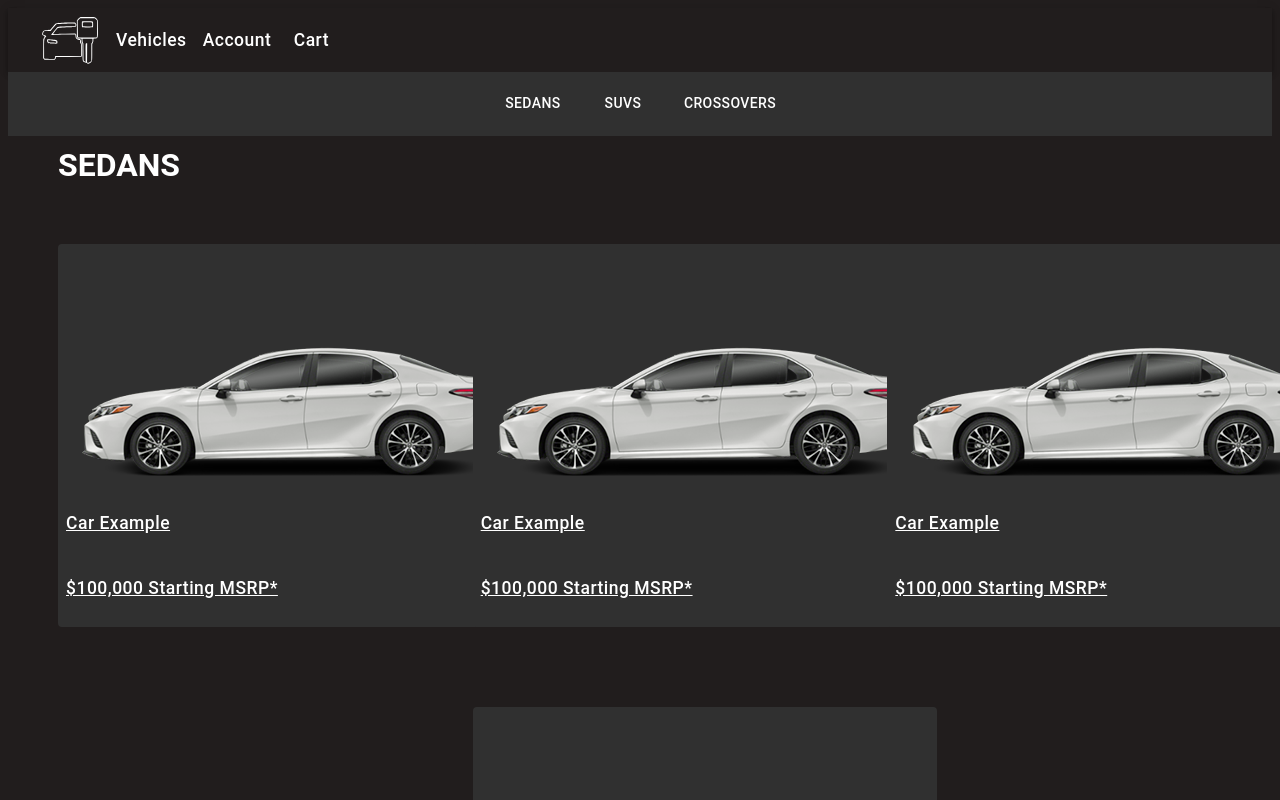
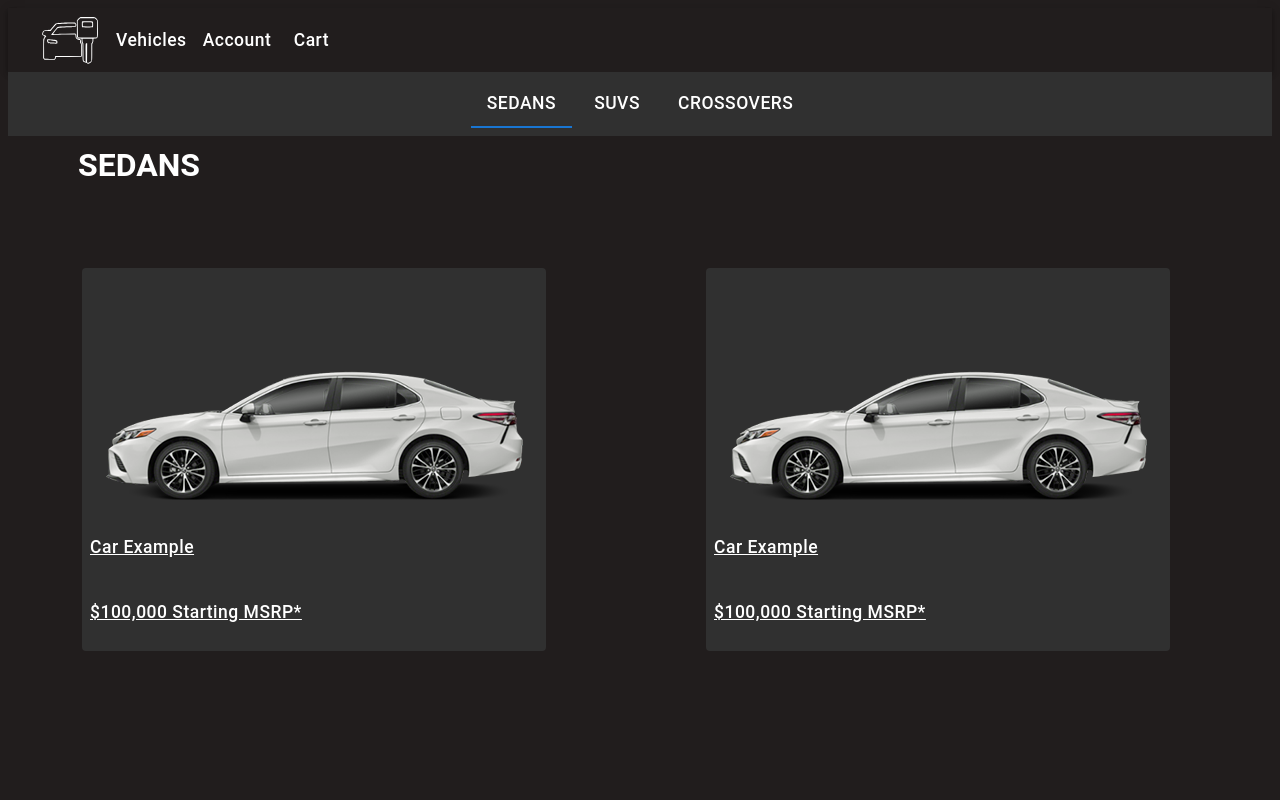
Before and after one commit to evanharr/SuperSimple3444, a React (Create React App) app: page /vehicle-page in a window 1280 px wide. Shown: the top 800 px of the page. Built offline with nearby package versions, Linux system fonts and the light colour scheme.

Commit message:
Added tabs to Vehicle page and made it so grid adjusts to screen.

```diff
--- a/src/Styles/MUIStyle.js
+++ b/src/Styles/MUIStyle.js
@@ -1,5 +1,5 @@
 import { createTheme, styled } from '@mui/material/styles';
-import { TextField, Button } from '@mui/material';
+import { TextField, Button, Tab } from '@mui/material';
 
 //Keeping styles for MUI components here so they can be used for different functions
 //Taken from Login.js
@@ -31,6 +31,13 @@ export const VehicleButton = styled(Button)({
   color:'white',
   justifyItems:'left',
   backgroundColor: '#303030'
+})
+
+export const BoldTab = styled(Tab)({
+  fontWeight: 'medium',
+  fontFamily: 'Roboto, sans-serif',
+  fontSize: 17.5,
+  textTransform: 'none'
 })
 
 //Sets textfield to white
--- a/src/Vehicles.jsx
+++ b/src/Vehicles.jsx
@@ -1,7 +1,8 @@
-import {React} from 'react';
-import { Box, Grid, Tabs, Tab } from '@mui/material';
+import React from 'react';
+import { Box, Grid, Tabs, Typography } from '@mui/material';
 import './Styles/style.css'
-import {VehicleButton } from './Styles/MUIStyle.js'
+import {VehicleButton, BoldTab } from './Styles/MUIStyle.js'
+import PropTypes from 'prop-types';
 import TrimPic from './Images/Trim.png'
 import { Link } from 'react-router-dom'
 
@@ -9,47 +10,107 @@ import { Link } from 'react-router-dom'
 function VehicleEntry()
 {
   return(
+    <Grid item xs="auto">
     <Link style={{color: 'white'}} to="/car-configuration">
       <VehicleButton sx={{ display: 'grid' }}>
-        <img src={TrimPic}></img>
+        <img src={TrimPic} alt="Car button"></img>
         <p>Car Example</p>
         <p> $100,000 Starting MSRP*</p>
       </VehicleButton>
     </Link>
+    </Grid>
   )
 }
 
+//Functions TabPanel and a11yProps were copied from MUI Tab example
+function TabPanel(props) {
+  const { children, value, index, ...other } = props;
+
+  return (
+    <div
+      role="tabpanel"
+      hidden={value !== index}
+      id={`simple-tabpanel-${index}`}
+      aria-labelledby={`simple-tab-${index}`}
+      {...other}
+    >
+      {value === index && (
+        <Box sx={{ p: 3 }}>
+          <Typography>{children}</Typography>
+        </Box>
+      )}
+    </div>
+  );
+}
+
+TabPanel.propTypes = {
+  children: PropTypes.node,
+  index: PropTypes.number.isRequired,
+  value: PropTypes.number.isRequired,
+};
+
+function a11yProps(index) {
+  return {
+    id: `simple-tab-${index}`,
+    'aria-controls': `simple-tabpanel-${index}`,
+  };
+}
+
 export default function Vehicles(){
+  const [value, setValue] = React.useState(0);
+
+  const handleChange = (event, newValue) => {
+    setValue(newValue);
+  };
+
     return(
         <Box>
-        <Tabs sx={{backgroundColor: '#303030', p:1 }} centered>
-                <Tab style={{color:'white'}} className='boldText' size="large" label="SEDANS" value="1"></Tab>
-                <Tab style={{color:'white'}} className='boldText' size="large" label="SUVS" value="2"></Tab>
-                <Tab style={{color:'white'}} className='boldText' size="large" label="CROSSOVERS" value="3"></Tab>
+        <Tabs value={value} onChange={handleChange} sx={{backgroundColor: '#303030', p:1 }} centered>
+                <BoldTab style={{color:'white'}} label="SEDANS" {...a11yProps(0)} />
+                <BoldTab style={{color:'white'}} label="SUVS" {...a11yProps(1)} />
+                <BoldTab style={{color:'white'}} label="CROSSOVERS" {...a11yProps(2)} />
         </Tabs>
 
-        <h1 className='boldText' style={{margin:'10px 10px 10px 50px'}}>SEDANS</h1>
+        <h1 className='boldText' style={{margin:'10px 70px'}}>SEDANS</h1>
 
+
+          <TabPanel value={value} index={0}>
             <Grid container
-        justifyContent="center"
+            justifyContent="left"
             alignItems="center"
             justify="center"
-        spacing={10}
+            spacing={20}
             style={{padding:50}}
             >
-          <Grid item xs={4}>
+              <VehicleEntry/>
+              <VehicleEntry/>
+              <VehicleEntry/>
               <VehicleEntry/>
             </Grid>
-          <Grid item xs={4}>
+          </TabPanel>
+          <TabPanel value={value} index={1}>
+            <Grid container
+            justifyContent="left"
+            alignItems="center"
+            justify="center"
+            spacing={20}
+            style={{padding:50}}
+            >
+              <VehicleEntry/>
               <VehicleEntry/>
              </Grid>
-          <Grid item xs={4}>
+          </TabPanel>
+          <TabPanel value={value} index={2}>
+            <Grid container
+            justifyContent="left"
+            alignItems="center"
+            justify="center"
+            spacing={20}
+            style={{padding:50}}
+            >
               <VehicleEntry/>
              </Grid>
-          <Grid item xs={4}>
-            <VehicleEntry/>
-          </Grid>
-        </Grid>
+          </TabPanel>
         </Box>
-    )
+    );
 }
```
Lines whose indentation alone changed are shown as unchanged.
